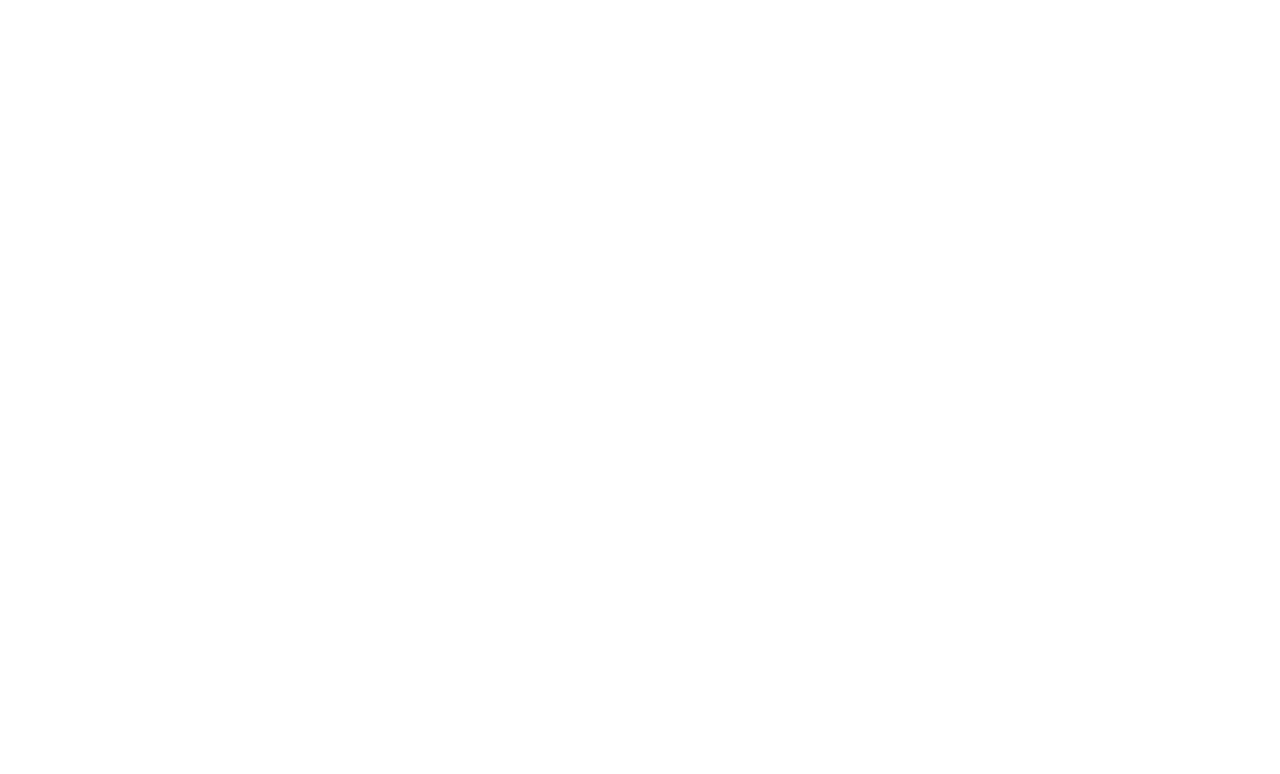
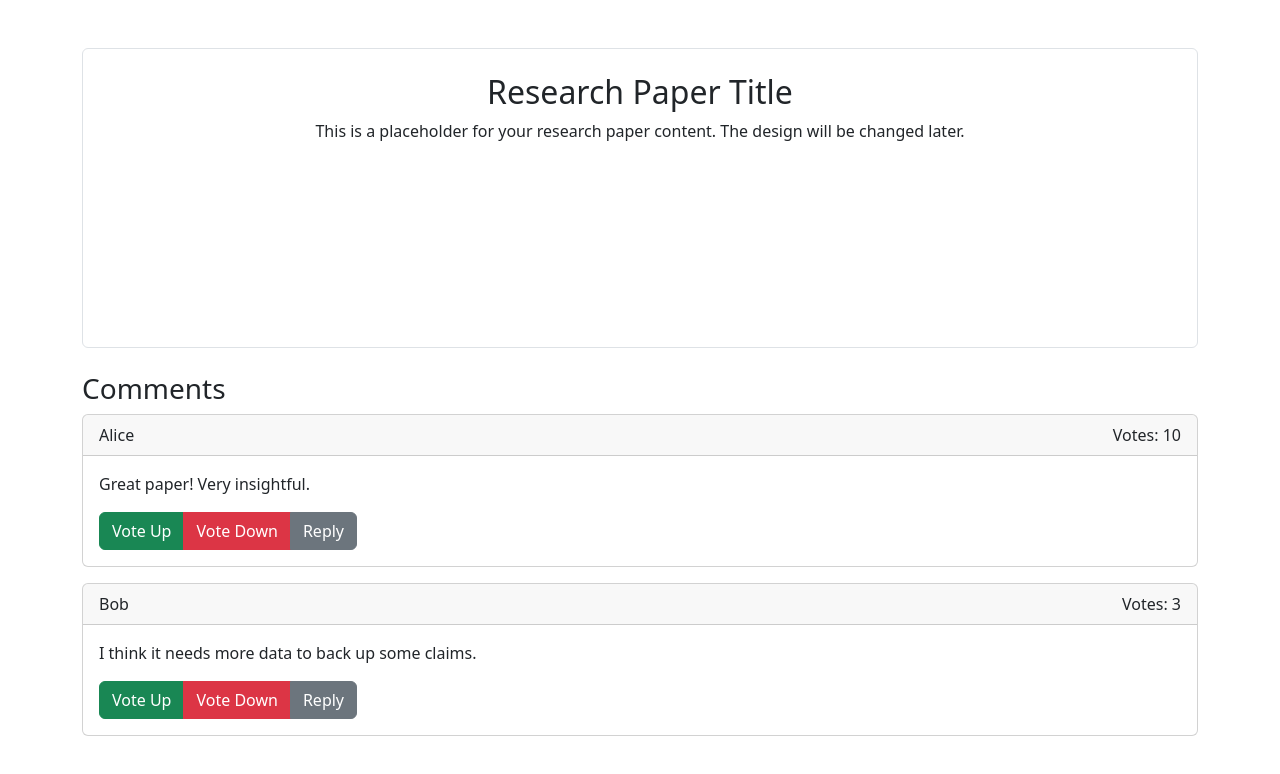
Before and after one commit to Ahmedexe/ResearchOverflow-SWE363-Project, a React (Create React App) app: page /comments in a window 1280 px wide. Before the commit this address had no page. Shown: the top 774 px of the page. Built offline with nearby package versions, Linux system fonts and the light colour scheme.

Commit message:
Added a comment page and adjusted App.js

```diff
--- a/src/App.js
+++ b/src/App.js
@@ -1,8 +1,10 @@
+// App.js
 import { BrowserRouter as Router, Routes, Route, Navigate } from 'react-router-dom';
 import 'bootstrap/dist/css/bootstrap.min.css';
 import Login from './pages/Login';
 import Home from './pages/Home';
 import Signup from './pages/Signup';
+import Comments from './pages/Comments'; // Import the new Comments page
 
 export default function App() {
   return (
@@ -12,6 +14,7 @@
         <Route path="/login" element={<Login />} />
         <Route path="/signup" element={<Signup />} />
         <Route path="/home" element={<Home />} />
+        <Route path="/comments" element={<Comments />} /> {/* New Comments route */}
       </Routes>
     </Router>
   );
--- /dev/null
+++ b/src/pages/Comments.js
@@ -0,0 +1,87 @@
+// Comments.js
+import React, { useState } from 'react';
+
+export default function Comments() {
+  // Use state for the comments list so we can update the vote counts
+  const [comments, setComments] = useState([
+    { id: 1, username: "Alice", text: "Great paper! Very insightful.", votes: 10 },
+    { id: 2, username: "Bob", text: "I think it needs more data to back up some claims.", votes: 3 }
+  ]);
+
+  // State to toggle the reply field for each comment
+  const [replyVisible, setReplyVisible] = useState({});
+
+  // Toggle reply section visibility
+  const toggleReply = (id) => {
+    setReplyVisible((prev) => ({ ...prev, [id]: !prev[id] }));
+  };
+
+  // Increments the vote count for a given comment
+  const voteUp = (id) => {
+    setComments((prevComments) =>
+      prevComments.map((comment) =>
+        comment.id === id ? { ...comment, votes: comment.votes + 1 } : comment
+      )
+    );
+  };
+
+  // Decrements the vote count for a given comment
+  const voteDown = (id) => {
+    setComments((prevComments) =>
+      prevComments.map((comment) =>
+        comment.id === id ? { ...comment, votes: comment.votes - 1 } : comment
+      )
+    );
+  };
+
+  return (
+    <div className="container mt-5">
+      {/* Research Paper Placeholder */}
+      <div className="mb-4 p-4 border rounded" style={{ minHeight: '300px' }}>
+        <h2 className="text-center">Research Paper Title</h2>
+        <p className="text-center">
+          This is a placeholder for your research paper content. The design will be changed later.
+        </p>
+      </div>
+
+      {/* Comments Section */}
+      <div>
+        <h3>Comments</h3>
+        {comments.map((comment) => (
+          <div key={comment.id} className="card mb-3">
+            <div className="card-header d-flex justify-content-between">
+              <span>{comment.username}</span>
+              <span>Votes: {comment.votes}</span>
+            </div>
+            <div className="card-body">
+              <p className="card-text">{comment.text}</p>
+              <div className="btn-group" role="group">
+                <button type="button" className="btn btn-success" onClick={() => voteUp(comment.id)}>
+                  Vote Up
+                </button>
+                <button type="button" className="btn btn-danger" onClick={() => voteDown(comment.id)}>
+                  Vote Down
+                </button>
+                <button type="button" className="btn btn-secondary" onClick={() => toggleReply(comment.id)}>
+                  Reply
+                </button>
+              </div>
+              {replyVisible[comment.id] && (
+                <div className="mt-3">
+                  <textarea
+                    className="form-control"
+                    rows="3"
+                    placeholder="Write your reply here..."
+                  ></textarea>
+                  <button type="button" className="btn btn-primary mt-2">
+                    Submit Reply
+                  </button>
+                </div>
+              )}
+            </div>
+          </div>
+        ))}
+      </div>
+    </div>
+  );
+}
```
